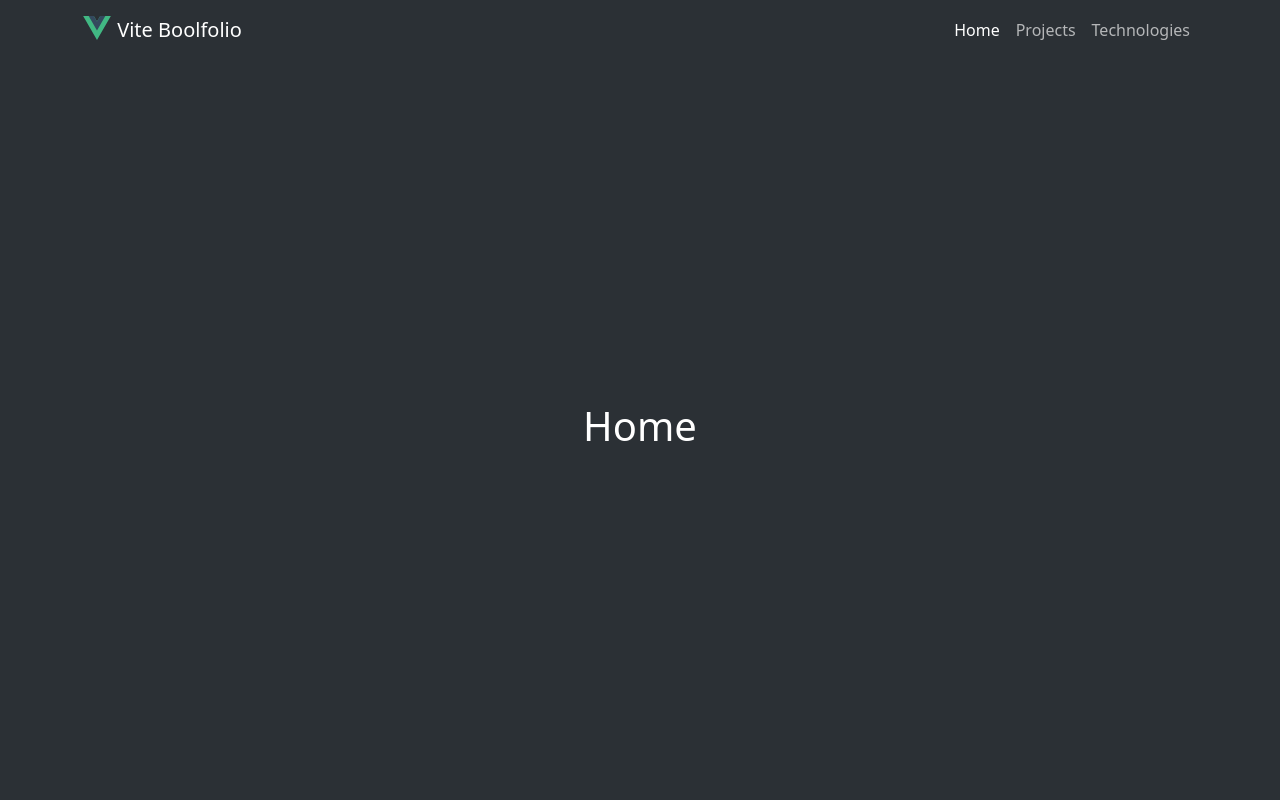
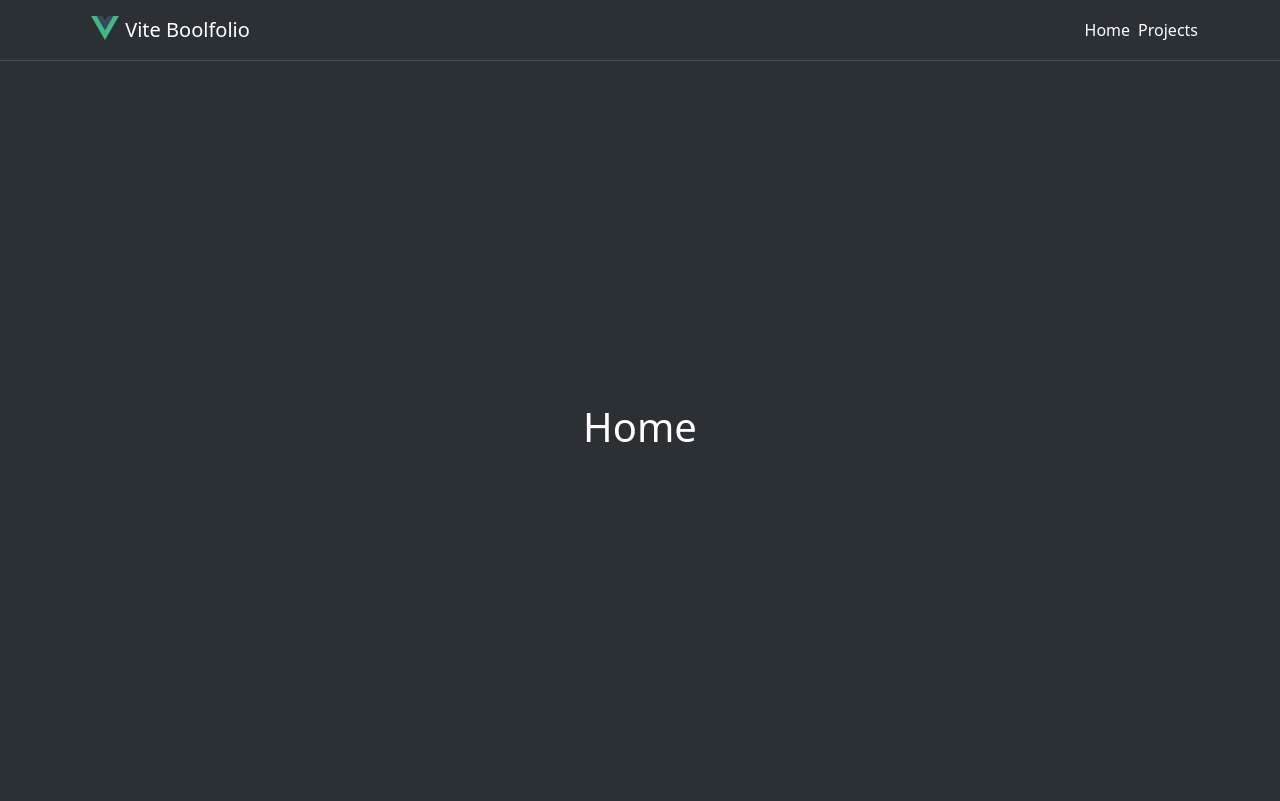
Before and after one commit to Marcap00/vite-boolfolio, a Vue app: page / in a window 1280 px wide. Built offline with nearby package versions, Linux system fonts and the light colour scheme.

Commit message:
add RouterView on App.vue and added RouterLinks on AppHeader.vue

```diff
--- a/src/App.vue
+++ b/src/App.vue
@@ -1,4 +1,5 @@
 <script>
+import { RouterView } from 'vue-router';
 import AppHeader from './components/AppHeader.vue';
 import AppHome from './pages/AppHome.vue';
 
@@ -14,7 +15,7 @@ export default {
 <template>
   <div data-bs-theme="dark">
     <AppHeader />
-    <AppHome />
+    <RouterView></RouterView>
   </div>
 </template>
 
--- a/src/components/AppHeader.vue
+++ b/src/components/AppHeader.vue
@@ -1,4 +1,5 @@
 <script>
+import { RouterLink } from 'vue-router';
 export default {
     name: "AppHeader",
     data() {
@@ -10,10 +11,10 @@ export default {
 </script>
 
 <template>
-    <header class="sticky-top">
+    <header class="sticky-top border-bottom">
         <nav class="navbar navbar-expand bg-body-tertiary">
             <div class="container">
-                <div class="w-100 d-flex justify-content-between">
+                <div class="w-100 d-flex justify-content-between align-items-center">
                     <a class="navbar-brand" href="#">
                         <img src="../assets/logo.svg" alt="Logo" width="30" height="24"
                             class="d-inline-block align-text-top">
@@ -22,14 +23,14 @@ export default {
                     <div id="navbarNav">
                         <ul class="navbar-nav">
                             <li class="nav-item">
-                                <a class="nav-link active" href="#">Home</a>
+                                <RouterLink :to="{ name: 'home' }">Home</RouterLink>
                             </li>
                             <li class="nav-item">
-                                <a class="nav-link" href="#">Projects</a>
+                                <RouterLink :to="{ name: 'projects' }">Projects</RouterLink>
                             </li>
-                            <li class="nav-item">
-                                <a class="nav-link" href="#">Technologies</a>
-                            </li>
+                            <!-- <li class="nav-item">
+                                <RouterLink :to="">Technologies</RouterLink>
+                            </li> -->
                         </ul>
                     </div>
                 </div>
@@ -41,5 +42,11 @@ export default {
 <style lang="scss" scoped>
 nav {
     height: 60px;
+
+    a {
+        text-decoration: none;
+        color: #fff;
+        margin-left: .5rem;
+    }
 }
 </style>
```
